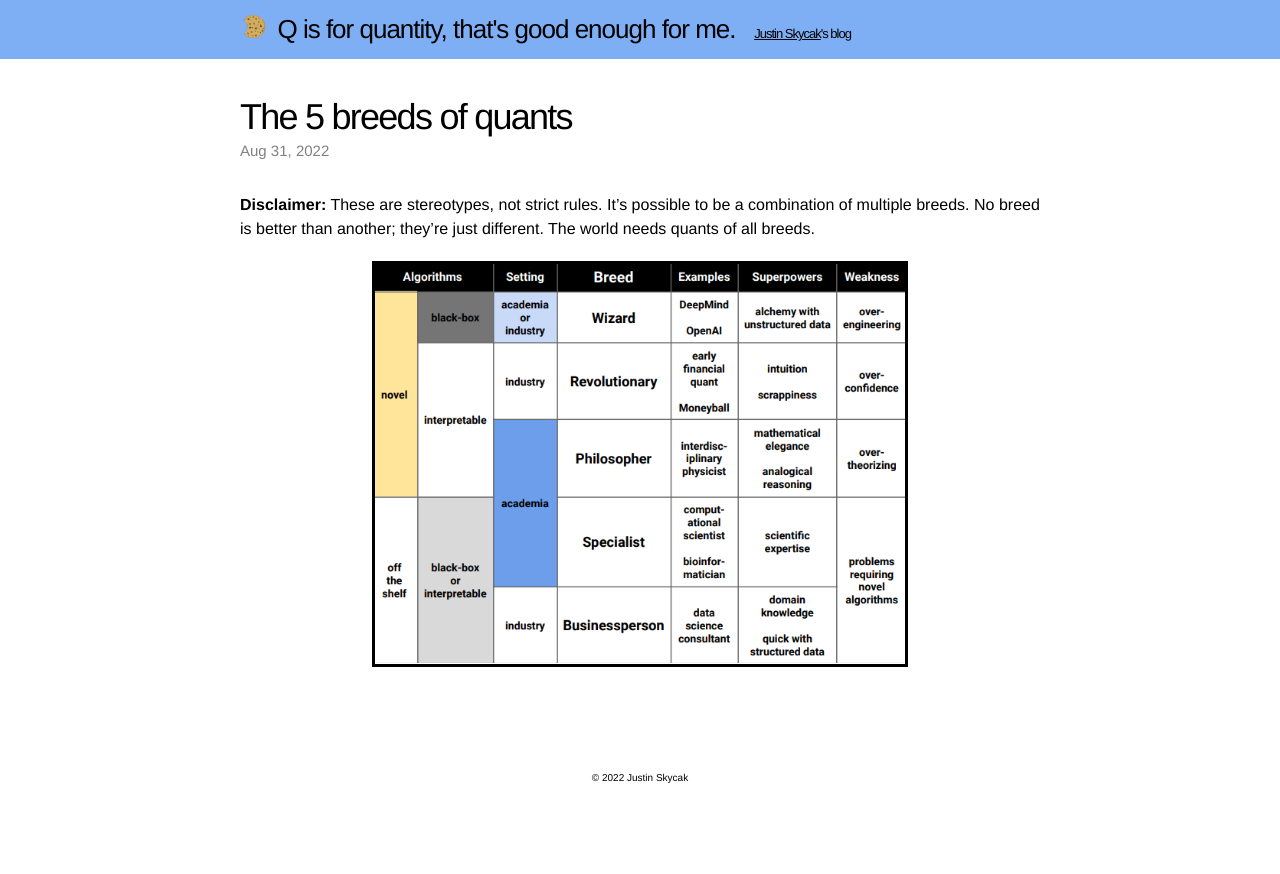
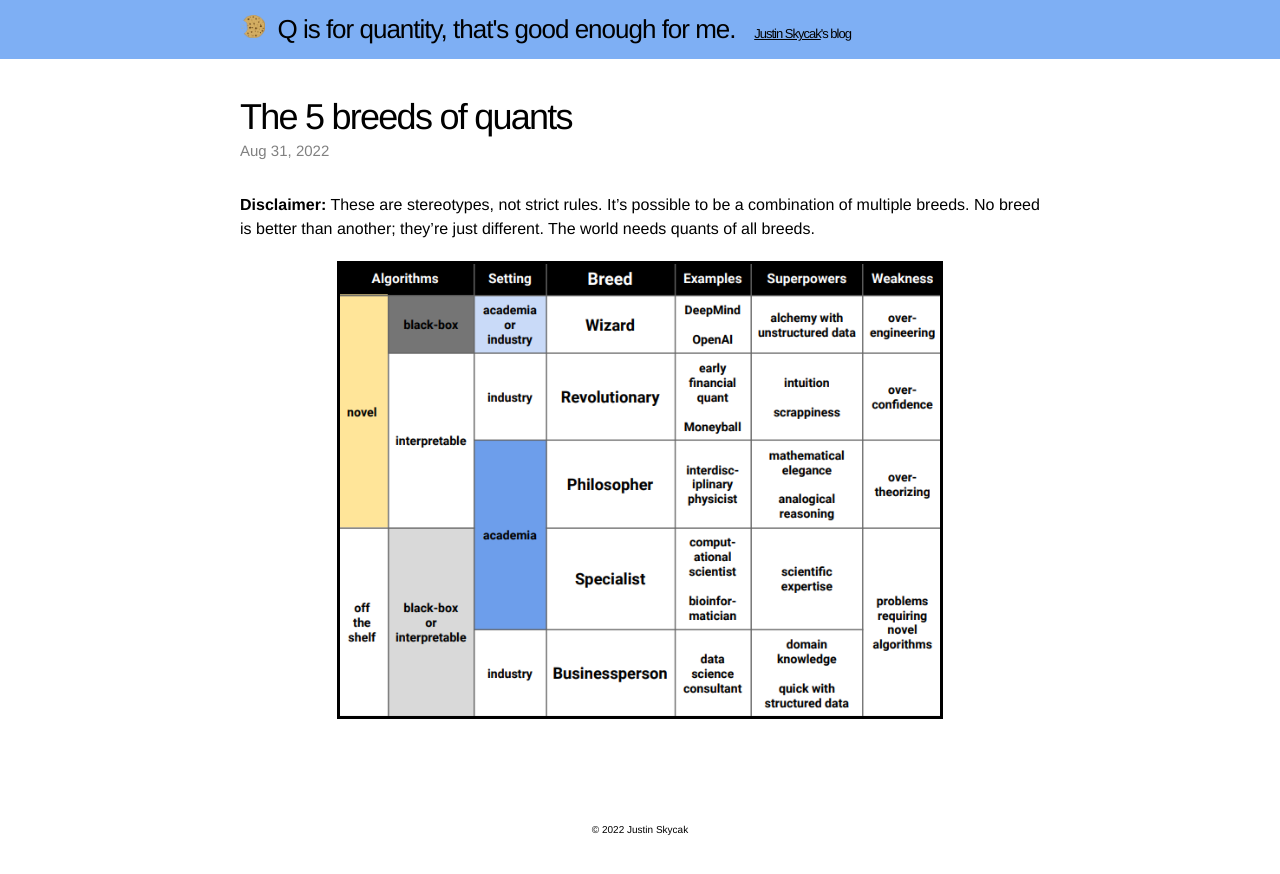
Before and after one commit to quantmonster/quantmonster.github.io, a Jekyll site: the page built from _posts/2022-08-31-the-5-breeds-of-quants.md, in a window 1280 px wide. Shown: the top 874 px of the page. Built offline with Jekyll 4.4.1, drawn with Linux system fonts in a browser that asks for light colours.

Commit message:
tweak image size

```diff
--- a/_posts/2022-08-31-the-5-breeds-of-quants.md
+++ b/_posts/2022-08-31-the-5-breeds-of-quants.md
@@ -6,4 +6,4 @@ excerpt: "Wizard, revolutionary, philosopher, specialist, businessperson."
 
 <b>Disclaimer:</b> These are stereotypes, not strict rules. It’s possible to be a combination of multiple breeds. No breed is better than another; they’re just different. The world needs quants of all breeds.
 
-<center><img src="{{site.url}}/images/breeds-of-quants-table.png" style="border: 3px solid black; height: 400px; object-fit: contain;" alt="breeds of quants table"></center>
+<center><img src="{{site.url}}/images/breeds-of-quants-table.png" style="border: 3px solid black; width: 600px; max-width: 100%;" alt="breeds of quants table"></center>
```
